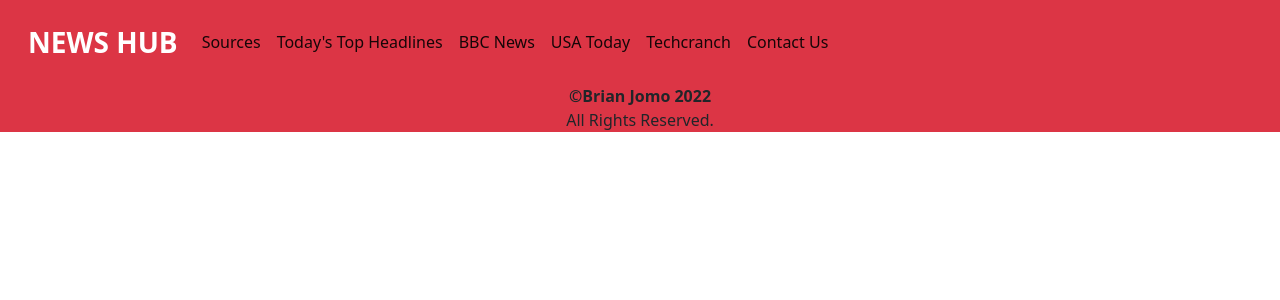
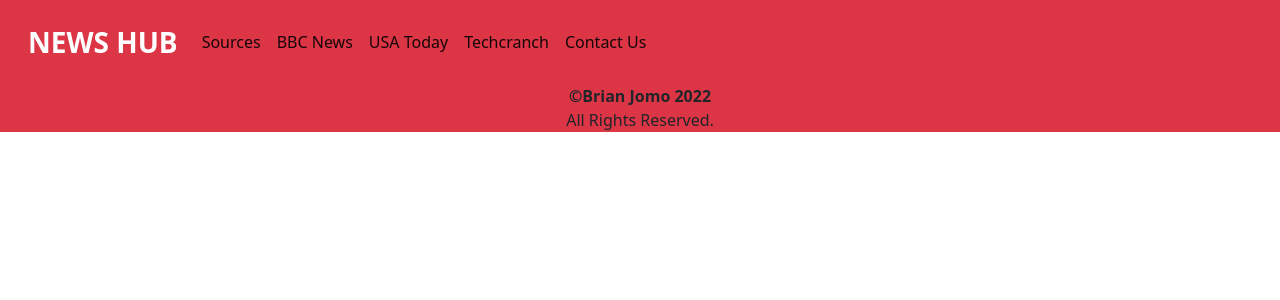
Before and after one commit to BrianJomo/News-Hub, a Flask app: template app/templates/base.html in a window 1280 px wide. Shown: the top 300 px of the page. Run offline with Flask 2, Linux system fonts and the light colour scheme; the template is opened without the code that fills it, so the values that code supplies are empty; some libraries are stand-ins or nearby versions.

Commit message:
It will add another command line and remove the nav-bar links

```diff
--- a/app/templates/base.html
+++ b/app/templates/base.html
@@ -19,14 +19,12 @@
           <div class="collapse navbar-collapse" id="navbarNavAltMarkup">
             <div class="navbar-nav">
               <a class="nav-link active" href="{{url_for("main.index")}}">Sources</a>
-              <a class="nav-link active" aria-current="page" href="{{url_for("main.articles")}}">Today's Top Headlines</a>
-              <a class="nav-link active" href="https://www.bbc.com/">BBC News</a>
-              <a class="nav-link active" href="https://www.usatoday.com/">USA Today</a>
-              <a class="nav-link active" href="https://techcrunch.com/">Techcranch</a>
+              <a class="nav-link active" href="#">BBC News</a>
+              <a class="nav-link active" href="#">USA Today</a>
+              <a class="nav-link active" href="#">Techcranch</a>
               <a class="nav-link active" href="#">Contact Us</a>
             </div>
           </div>
-
          </div>
         </div>
       </nav>
--- a/app/templates/index.html
+++ b/app/templates/index.html
@@ -20,7 +20,7 @@
             <p class="card-text mt-3">{{n.description}}</p>
             <p class="card-text mt-3">{{n.category}}</p>
             <p href="#" class="btn mt-1">
-                <a href="{{n.url}}" class="view_articles p-2">READ MORE</a>
+                <a href="{{url_for("main.articles")}}" class="view_articles p-2">READ MORE</a>
             </p>
         </div>
     </div>
```
Also changed, not shown: README.md.
